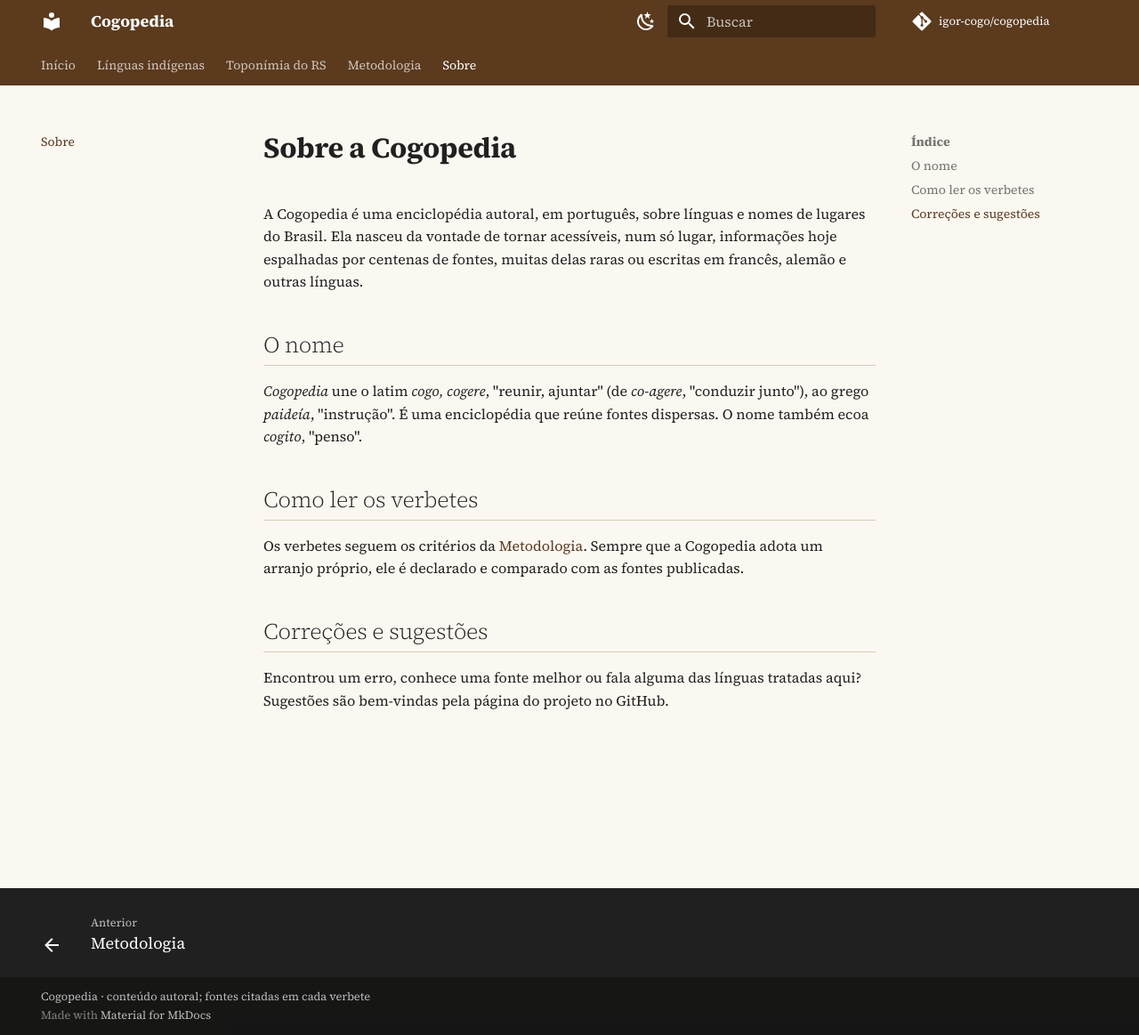
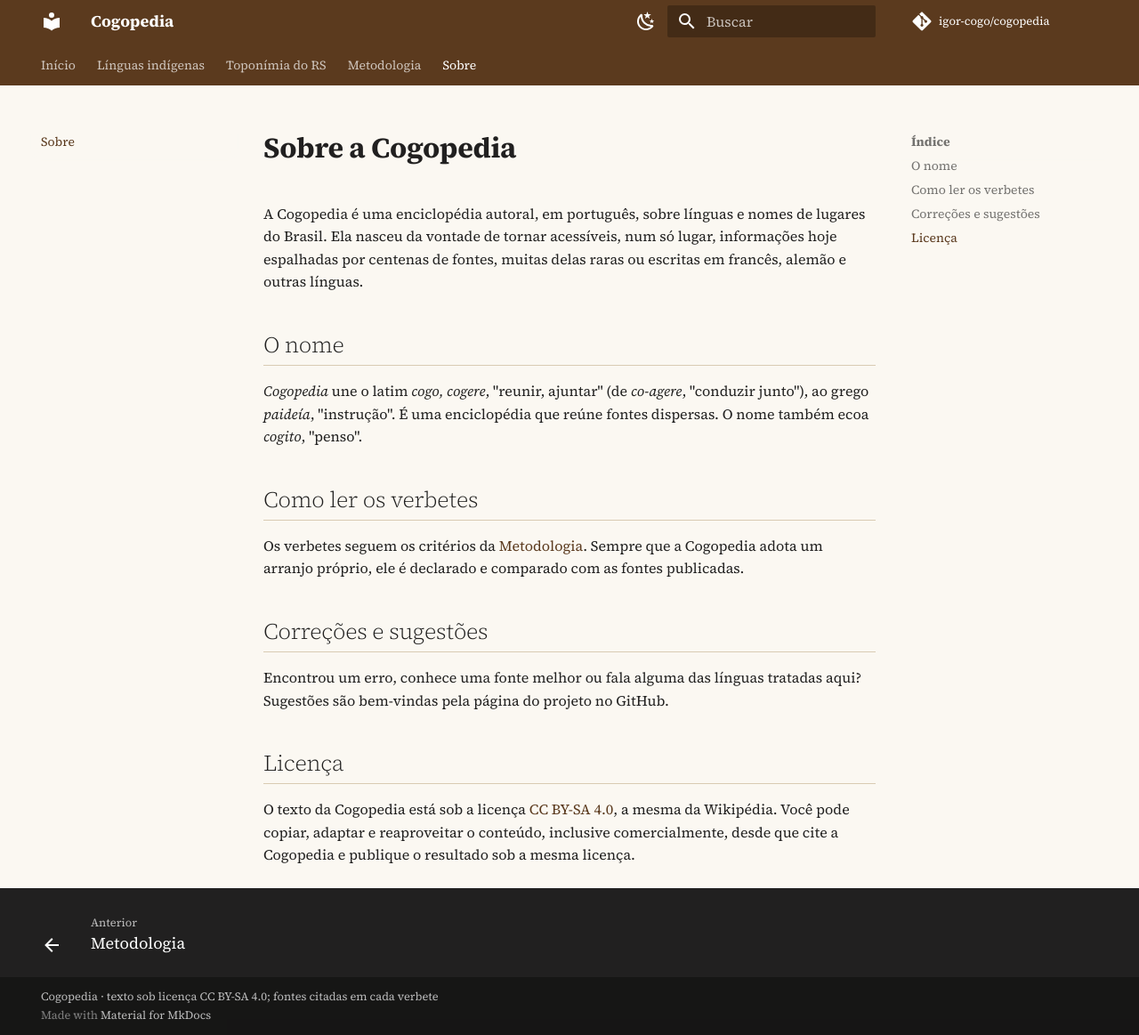
Before and after one commit to igor-cogo/cogopedia, an MkDocs documentation site: the page built from docs/sobre.md, in a window 1280 px wide and 1163 px high. Shown: the whole window at 89% size. Built offline with MkDocs 1.6.1 and Material for MkDocs 9.7.7, drawn with Linux system fonts in a browser that asks for light colours; comment, search, counter and statistics services are not loaded.

Commit message:
Licença CC BY-SA 4.0
Co-Authored-By: Claude Opus 5.5 <noreply@anthropic.com>
Claude-Session: https://claude.ai/code/session_017WBir5dxx1pbdLttQ2gPMf

```diff
--- a/docs/sobre.md
+++ b/docs/sobre.md
@@ -17,3 +17,7 @@ Os verbetes seguem os critérios da [Metodologia](metodologia.md). Sempre que a
 ## Correções e sugestões
 
 Encontrou um erro, conhece uma fonte melhor ou fala alguma das línguas tratadas aqui? Sugestões são bem-vindas pela página do projeto no GitHub.
+
+## Licença
+
+O texto da Cogopedia está sob a licença [CC BY-SA 4.0](https://creativecommons.org/licenses/by-sa/4.0/deed.pt-br), a mesma da Wikipédia. Você pode copiar, adaptar e reaproveitar o conteúdo, inclusive comercialmente, desde que cite a Cogopedia e publique o resultado sob a mesma licença.
--- a/mkdocs.yml
+++ b/mkdocs.yml
@@ -4,7 +4,7 @@ site_url: https://igor-cogo.github.io/cogopedia/
 repo_url: https://github.com/igor-cogo/cogopedia
 repo_name: igor-cogo/cogopedia
 edit_uri: ""
-copyright: Cogopedia · conteúdo autoral; fontes citadas em cada verbete
+copyright: Cogopedia · texto sob licença <a href="https://creativecommons.org/licenses/by-sa/4.0/deed.pt-br">CC BY-SA 4.0</a>; fontes citadas em cada verbete
 
 theme:
   name: material
```
Also changed, not shown: README.md (+4 -0 lines), 1 other file.
